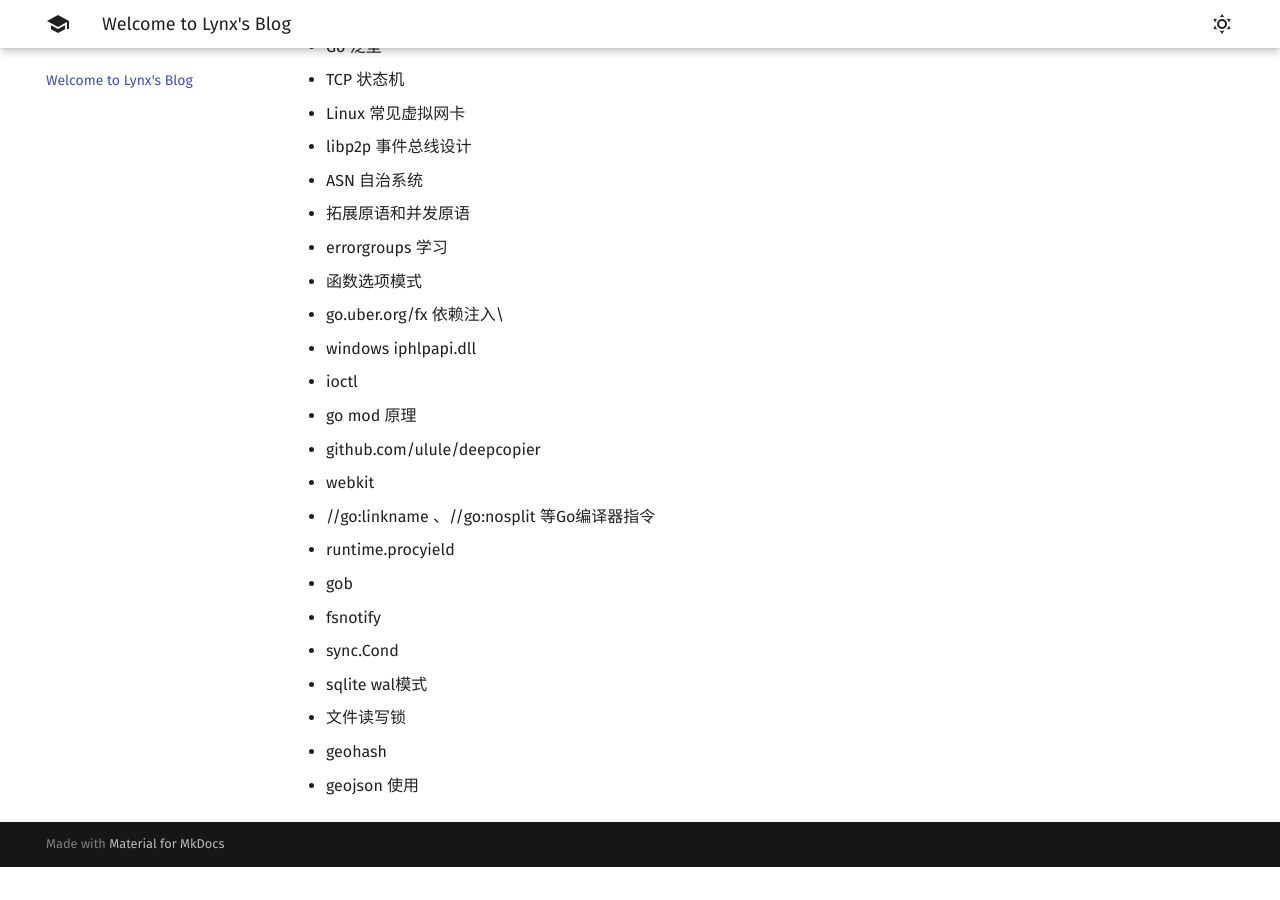
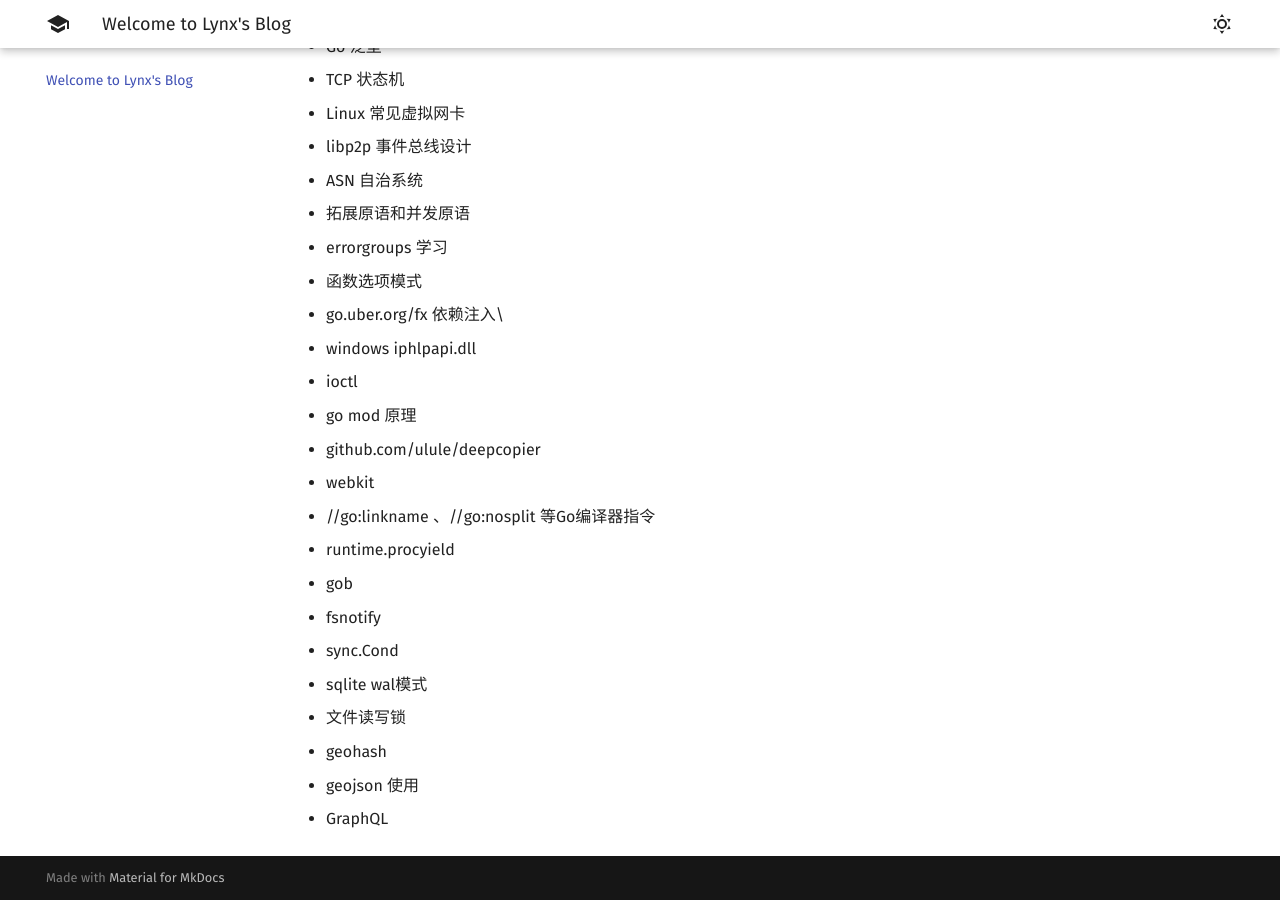
Before and after one commit to 1314liuwei/blog, an MkDocs documentation site: the page built from docs/index.md, in a window 1280 px wide and 900 px high, scrolled down 1782 px. Built offline with MkDocs 1.6.1 and Material for MkDocs 9.7.7, drawn with Linux system fonts in a browser that asks for light colours; before the commit the page ends 2649 px from its top, so only the background shows below that.

Commit message:
2023/08/24 周四

```diff
--- a/docs/index.md
+++ b/docs/index.md
@@ -71,3 +71,4 @@
 - 文件读写锁
 - geohash
 - geojson 使用
+- GraphQL
```
